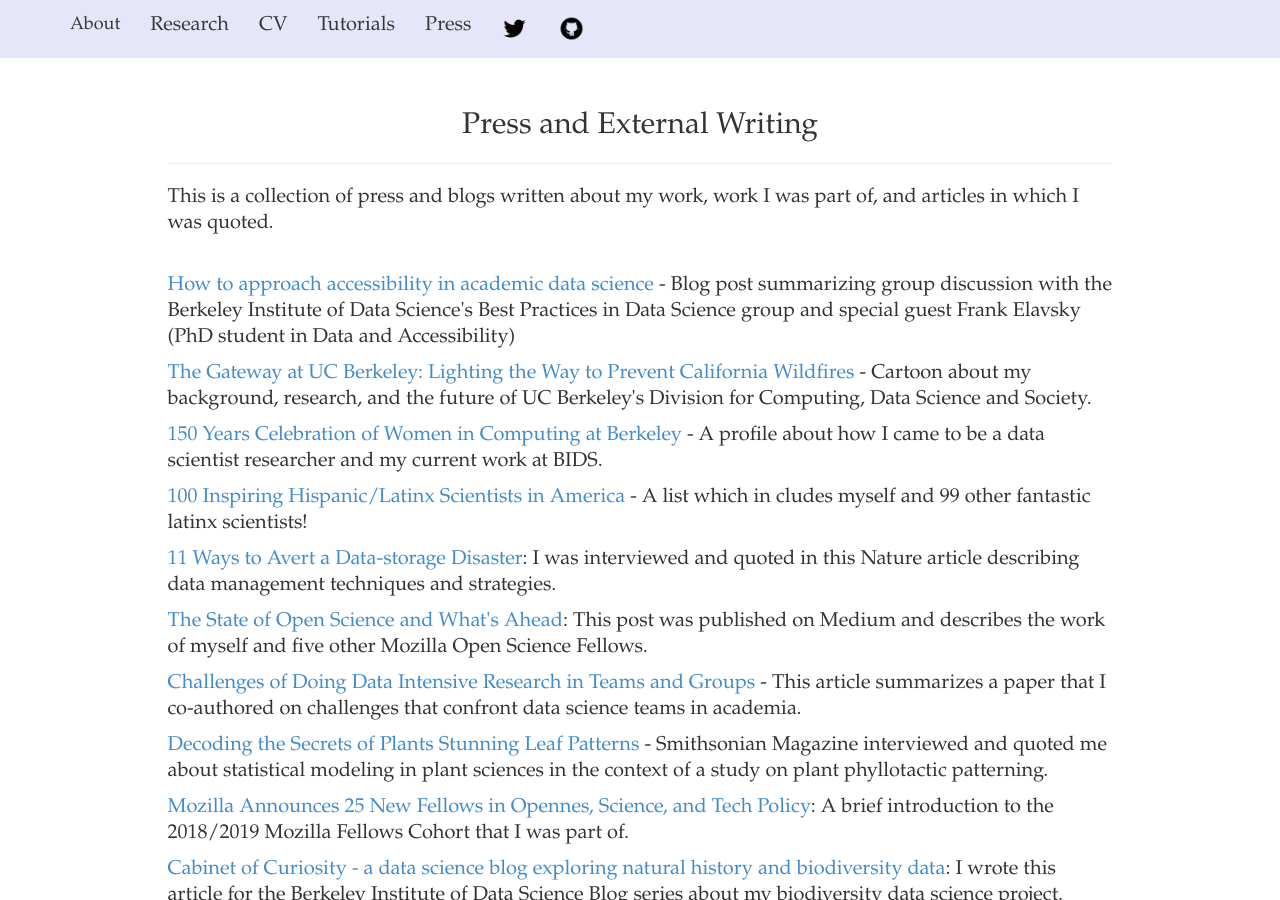
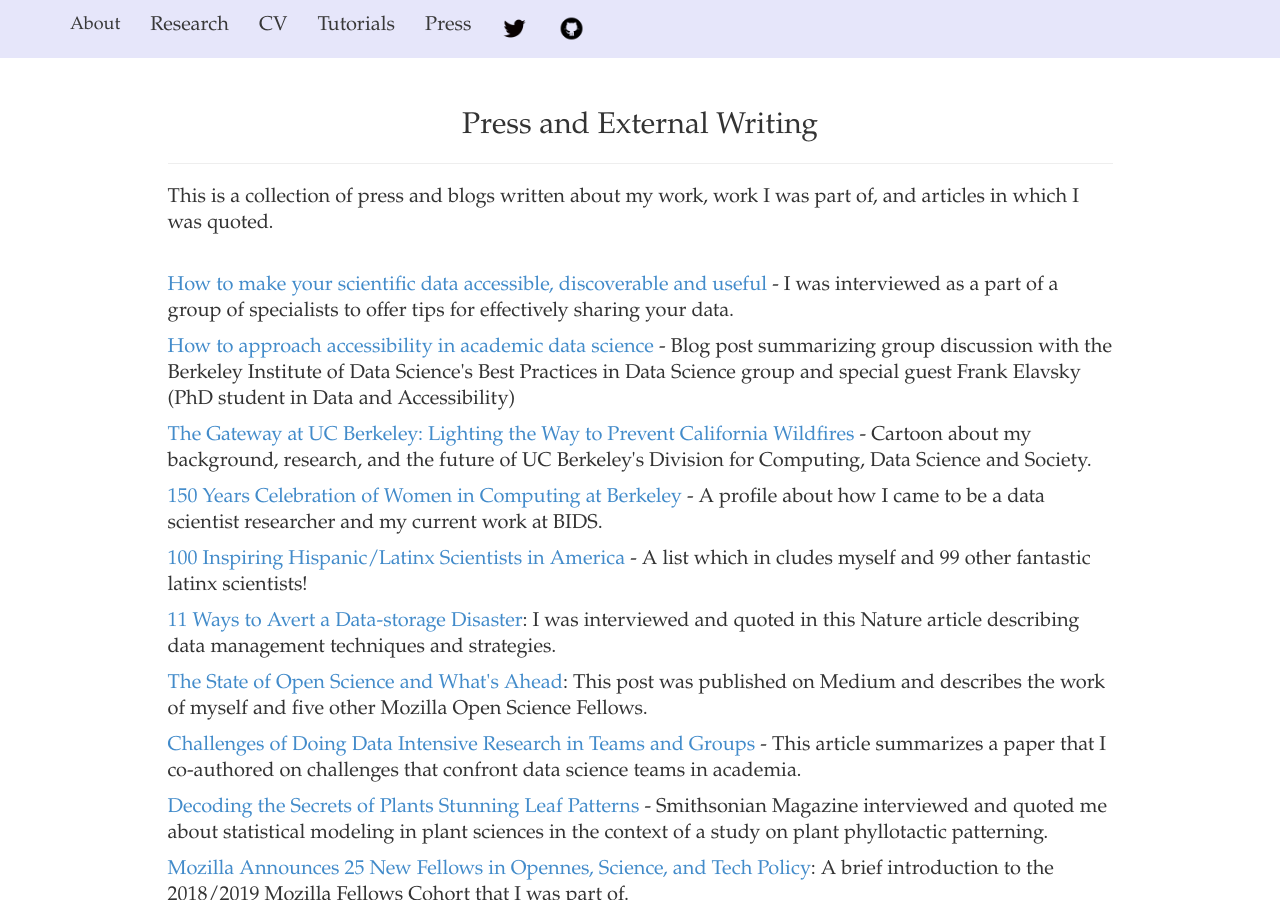
Before and after one commit to iamciera/creports, a Jekyll site: the page built from press/index.html, in a window 1280 px wide and 900 px high. Built offline with Jekyll 4.4.1, drawn with Linux system fonts in a browser that asks for light colours; nearby versions of some CDN libraries.

Commit message:
updated press section

```diff
--- a/press/index.html
+++ b/press/index.html
@@ -15,6 +15,7 @@ layout: default
 			<hr />
 			<p>This is a collection of press and blogs written about my work, work I was part of, and articles in which I was quoted.</p>
 			<br>
+			<p><a href='https://www.nature.com/articles/d41586-023-01929-7'>How to make your scientific data accessible, discoverable and useful</a> - I was interviewed as a part of a group of specialists to offer tips for effectively sharing your data.</p>
 			<p><a href='https://academicdatascience.org/resources/2021-09-23-blog'>How to approach accessibility in academic data science</a> - Blog post summarizing group discussion with the Berkeley Institute of Data Science's Best Practices in Data Science group and special guest Frank Elavsky (PhD student in Data and Accessibility) </p>
 			<p><a href='https://www.youtube.com/watch?v=kJa8UJ-udu8&ab_channel=UCBerkeley%3ALighttheWay'>The Gateway at UC Berkeley: Lighting the Way to Prevent California Wildfires</a> - Cartoon  about my background, research, and the future of UC Berkeley's Division for Computing, Data Science and Society.</p>
 			<p><a href='https://data.berkeley.edu/people/ciera-martinez'>150 Years Celebration of Women in Computing at Berkeley</a> - A profile about how I came to be a data scientist researcher and my current work at BIDS.</p>
```
